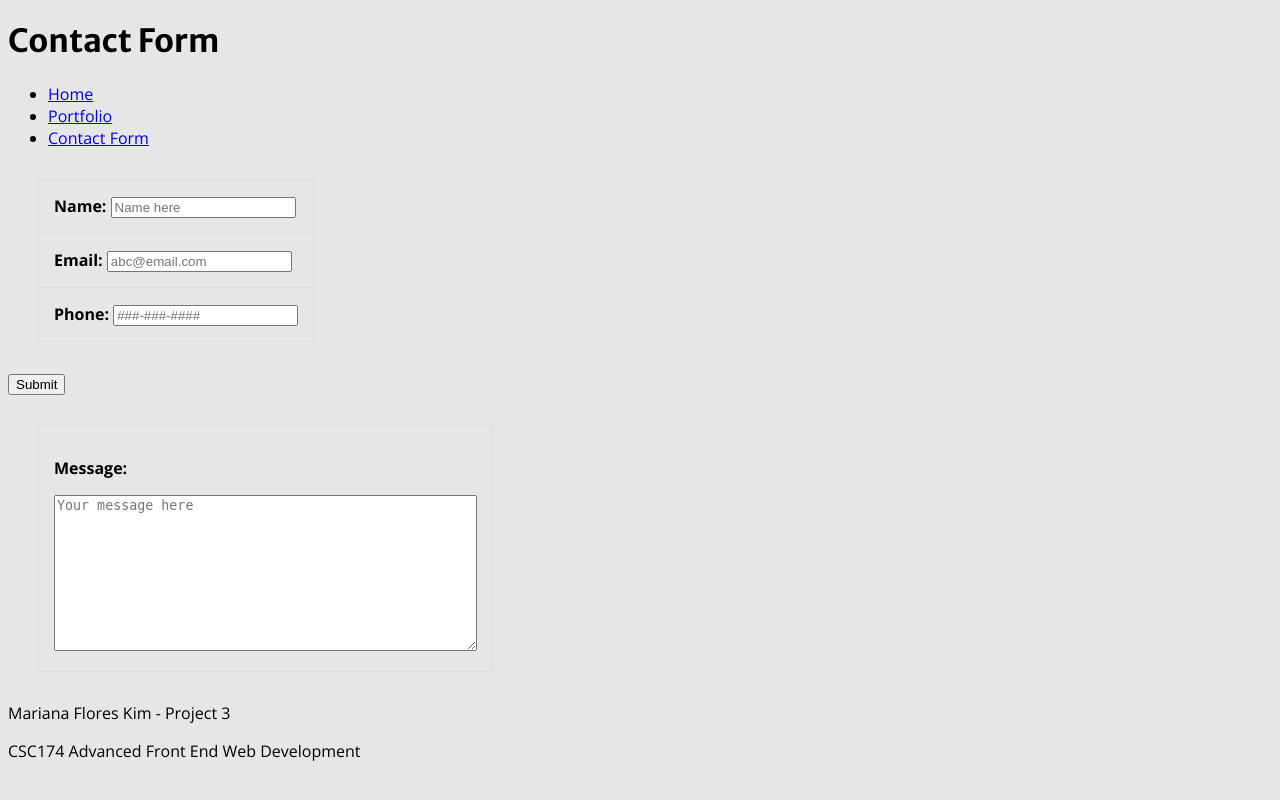
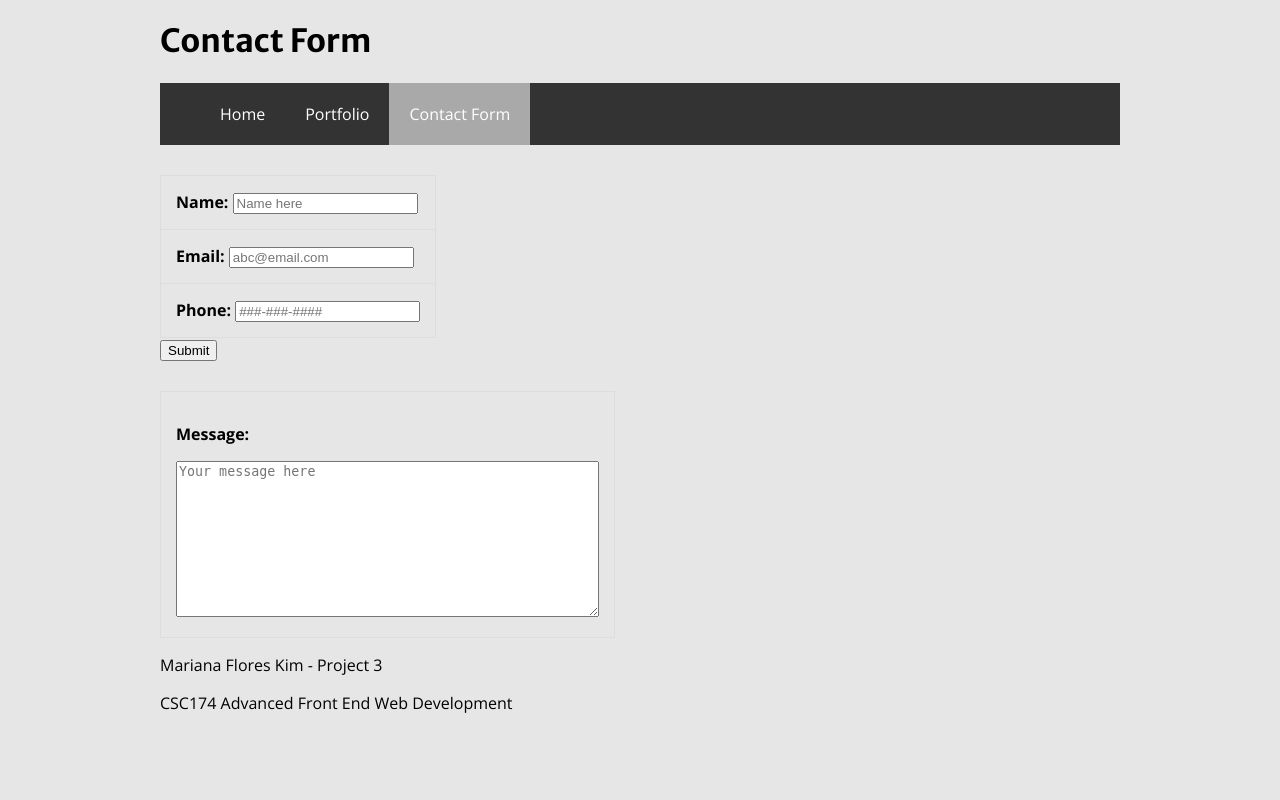
Before and after one commit to marianafk/Project3, a PHP site: page /contact-form.php in a window 1280 px wide. Run offline with PHP 8.4, Linux system fonts and the light colour scheme.

Commit message:
Architecture
Added titles and some comments to organize css file

```diff
--- a/css/styles.css
+++ b/css/styles.css
@@ -1,6 +1,46 @@
+
+/*************************
+	BASE STYLES
+***************************/
+
+
+/*Container of whole page */
+.container, .form_container {
+	margin: 0 auto;
+	width: 90%;
+	max-width: 960px;
+}
+
+/*************************
+	MODULE STYLES
+***************************/
+
+/* Nav Bar */
+.menu-bar ul {
+	list-style-type: none;
+	margin-bottom: 30px;
+	overflow: hidden;
+	background-color: #333333;
+}
+
+.menu-bar li {
+	float: left;
+}
+
+.menu-bar li a {
+	display: block;
+	text-decoration: none;
+	color: white;
+	text-align: center;
+	padding: 20px;
+}
+
+/* Tables */
+/* For contact form and to display DB information */
+/* Used in contact-form.php and database-read.php */
 .form_container table {
 	border-collapse: collapse;
-	margin: 30px;
+	margin-top: 30px;
 }
 
 .form_container th, td {
@@ -17,3 +57,19 @@
 body {
 	background-color: #e6e6e6;
 }
+
+/*************************
+	LAYOUT STYLES
+***************************/
+
+
+
+/*************************
+	STATE STYLES
+***************************/
+
+/* Current page in nav bar */
+.active {
+	background-color: darkgray;
+	color: white;
+}
```
